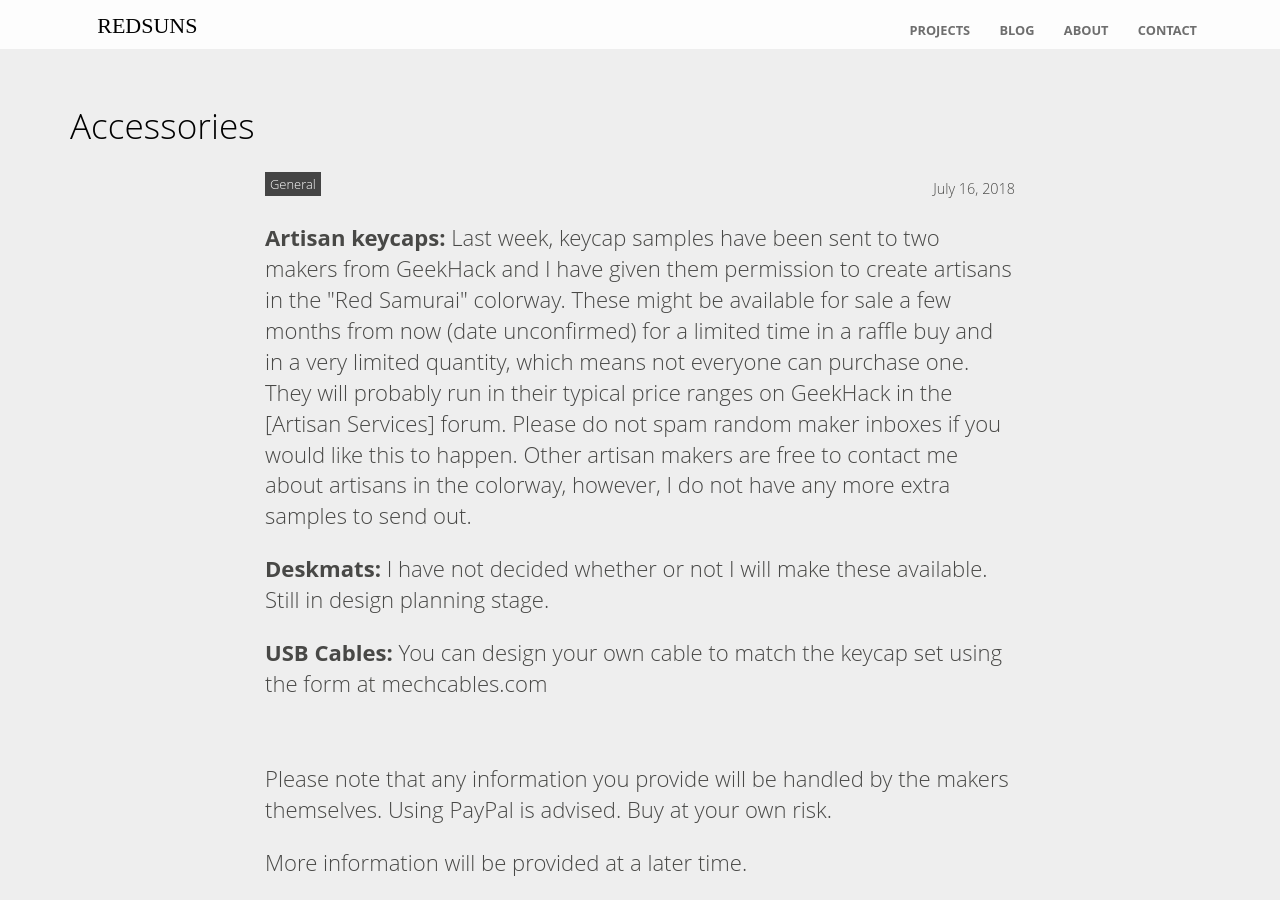
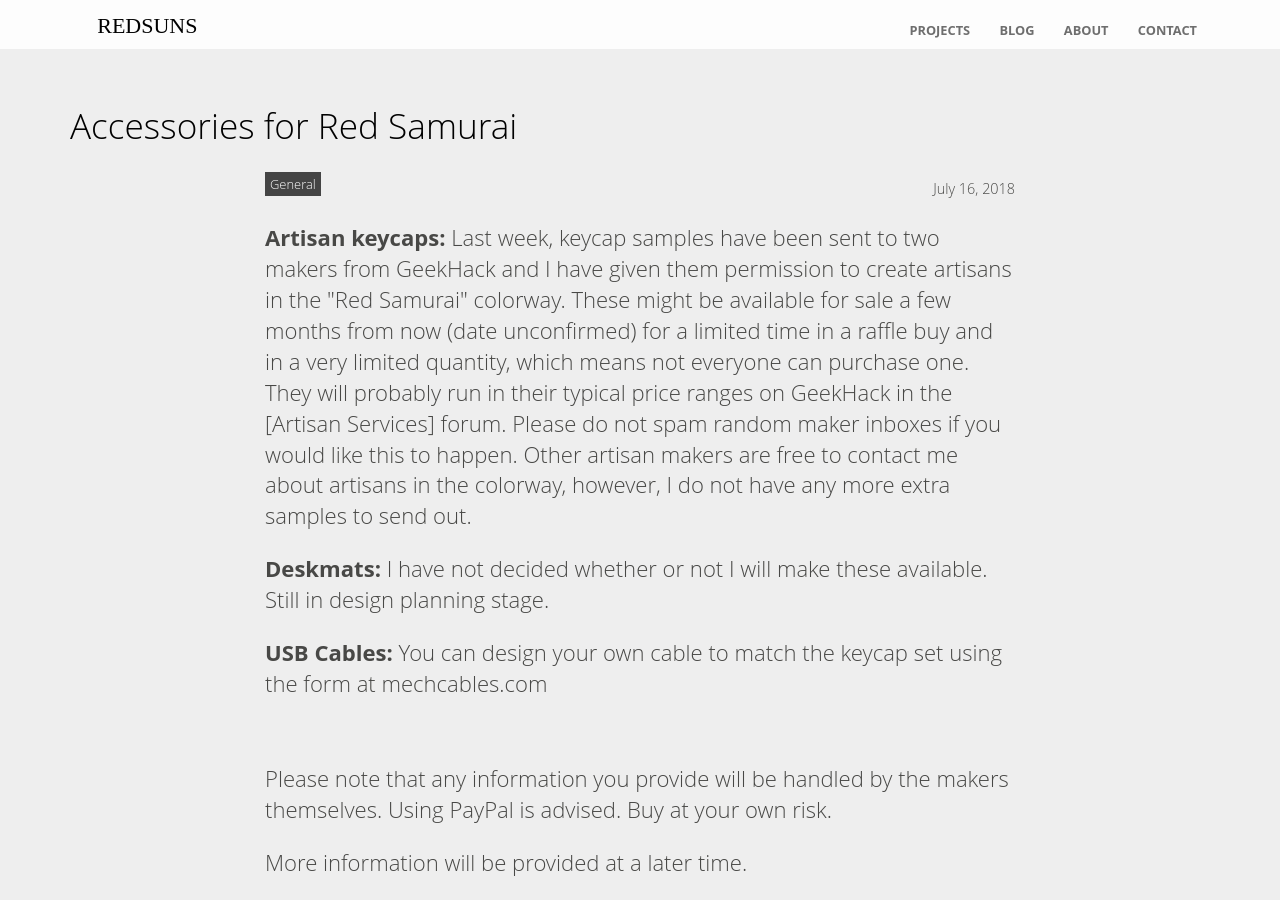
Before and after one commit to RedSunsRMK/redsunsrmk.github.io, a Jekyll site: the page built from _posts/2018-07-16-accessories-for-the-red-samurai.html, in a window 1280 px wide and 900 px high. Built offline with Jekyll 4.4.1, drawn with Linux system fonts in a browser that asks for light colours.

Commit message:
Update 2018-07-16-accessories-for-the-red-samurai.html

```diff
--- a/_posts/2018-07-16-accessories-for-the-red-samurai.html
+++ b/_posts/2018-07-16-accessories-for-the-red-samurai.html
@@ -1,6 +1,6 @@
 ---
 date: 2018-07-16
-title: Accessories
+title: Accessories for Red Samurai
 categories:
   - general
 author_staff_member: redsuns
```
